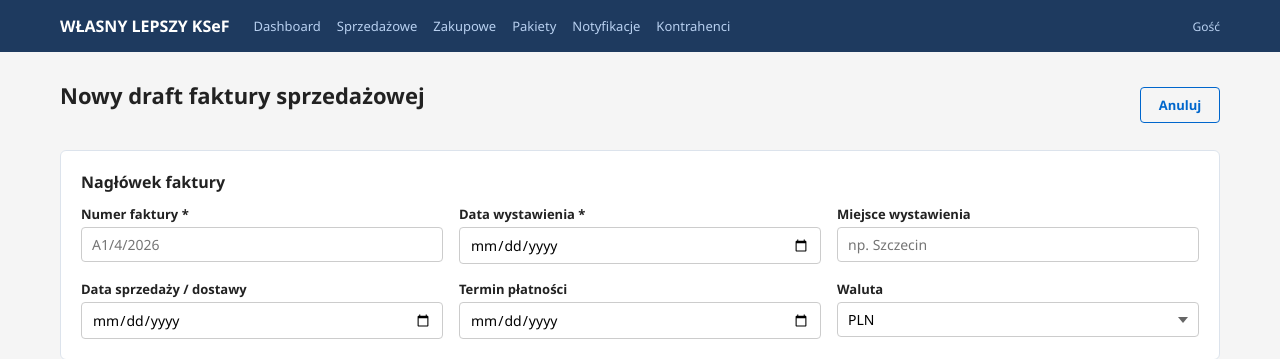
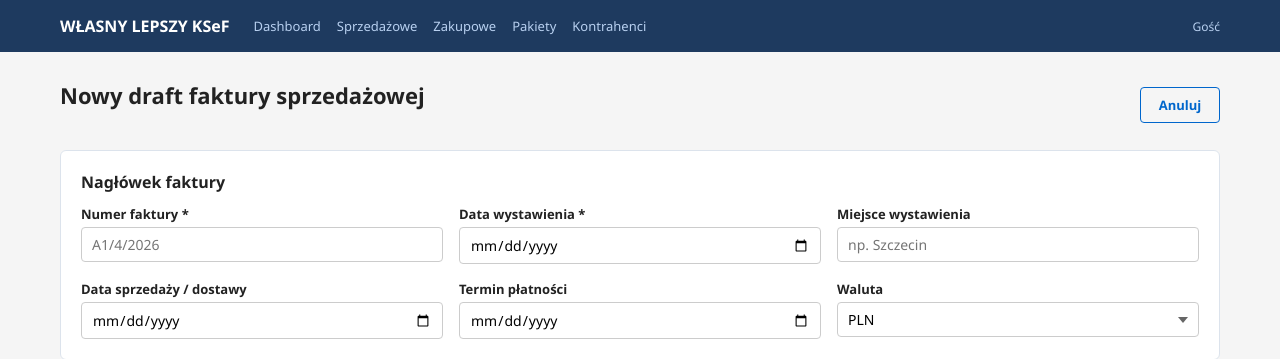
Before and after one commit to motowilk/wlasny-lepszy-ksef, a Python web app: template app/templates/invoice_form.html in a window 1280 px wide. Shown: the top 359 px of the page. Run offline with Jinja, Linux system fonts and the light colour scheme; the template is opened without the code that fills it, so the values that code supplies are empty.

Commit message:
chore: HIDDEN notyfikacje menu element for now

```diff
--- a/app/templates/layout.html
+++ b/app/templates/layout.html
@@ -18,7 +18,6 @@
                 <a href="/ui/invoices">Sprzedażowe</a>
                 <a href="/ui/purchase-invoices">Zakupowe</a>
                 <a href="/ui/pakiety-ksiegowe">Pakiety</a>
-                <a href="/ui/notifications">Notyfikacje</a>
                 <a href="/ui/parties">Kontrahenci</a>
                 {% if current_user and (current_user.roles | selectattr('role.role_code', 'equalto', 'admin') | list) %}
                 <a href="/ui/users">Użytkownicy</a>
```
